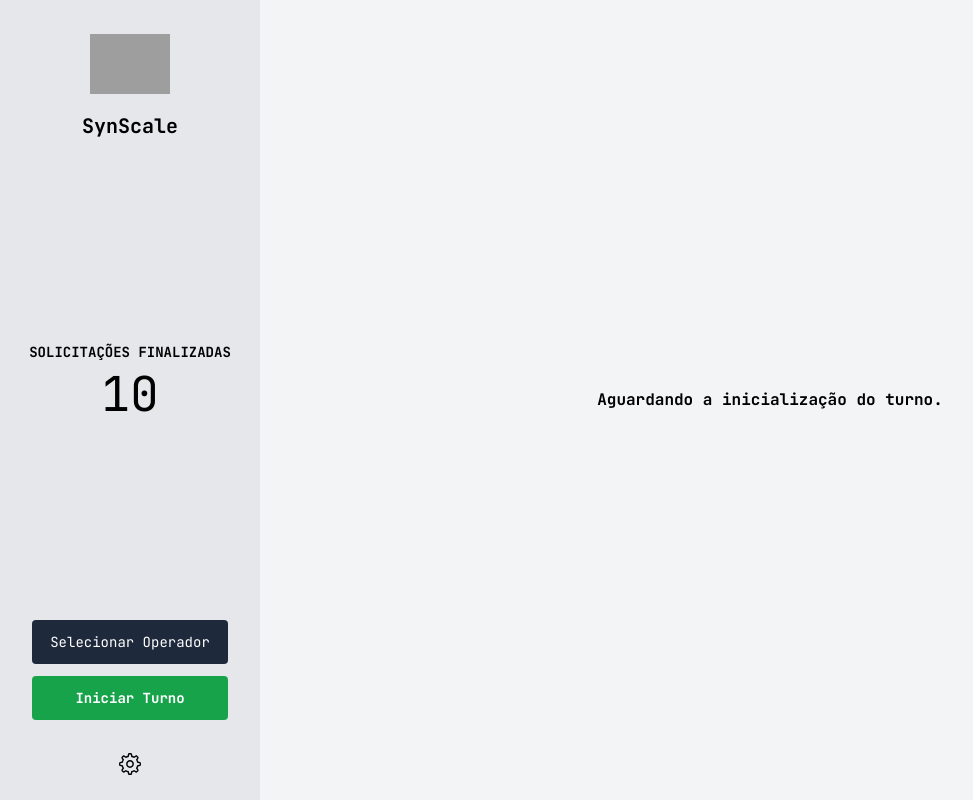
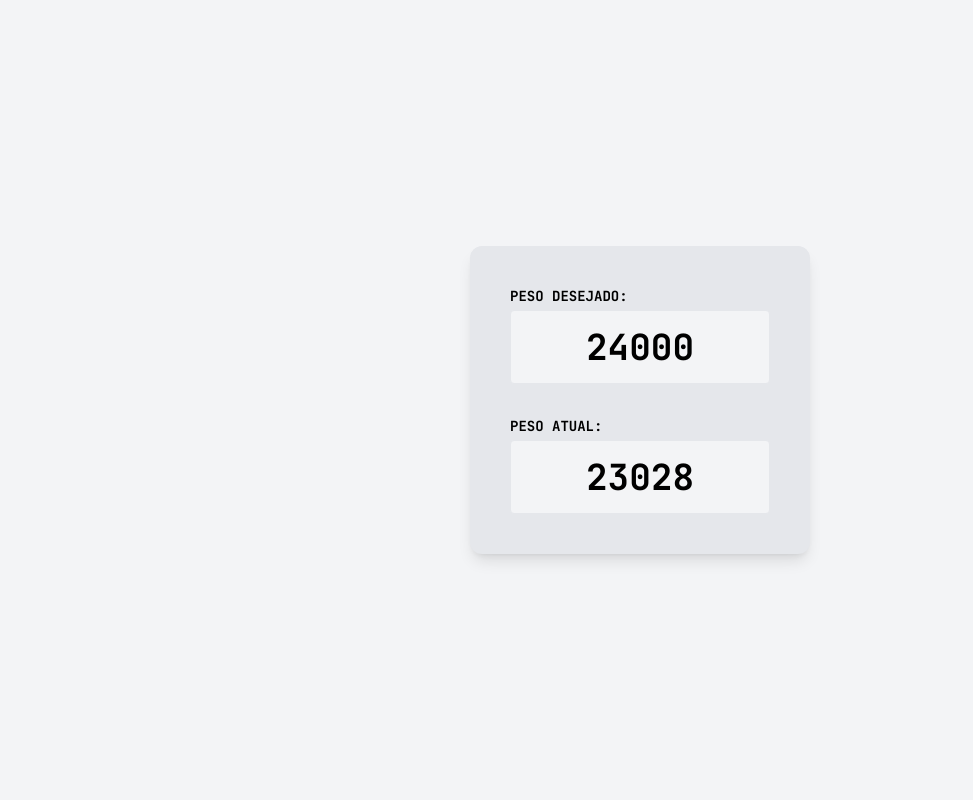
Before and after one commit to alissongoliveira/synscale-tablet, a React (Vite) app: page /acompanhar in a window 1280 px wide. Shown: the whole page, without its empty margins (0-973 px from the left). Built offline with nearby package versions, Linux system fonts and the light colour scheme; grey boxes are pictures that could not be loaded.

Commit message:
criação da pagina de acompanhar complemento e ajuste dos arquivos para receber o react-navigate

```diff
--- a/package.json
+++ b/package.json
@@ -12,7 +12,7 @@
     "lucide-react": "^0.511.0",
     "react": "^18.2.0",
     "react-dom": "^18.2.0",
-    "react-router-dom": "^6.22.3"
+    "react-router-dom": "^6.30.1"
   },
   "devDependencies": {
     "@vitejs/plugin-react": "^4.1.0",
--- a/src/App.jsx
+++ b/src/App.jsx
@@ -1,8 +1,15 @@
 import React from "react";
+import { Routes, Route } from "react-router-dom";
 import Home from "./pages/Home";
+import Acompanhar from "./pages/Acompanhar";
 
 function App() {
-  return <Home />;
+  return (
+    <Routes>
+      <Route path="/" element={<Home />} />
+      <Route path="/acompanhar" element={<Acompanhar />} />
+    </Routes>
+  );
 }
 
 export default App;
--- a/src/main.jsx
+++ b/src/main.jsx
@@ -1,7 +1,7 @@
 import React from "react";
 import ReactDOM from "react-dom/client";
 import { BrowserRouter } from "react-router-dom";
-import App from "./App";
+import App from "./App.jsx";
 import "./index.css";
 
 ReactDOM.createRoot(document.getElementById("root")).render(
--- /dev/null
+++ b/src/pages/Acompanhar.jsx
@@ -0,0 +1,61 @@
+import React, { useEffect, useState } from "react";
+import { useLocation, useNavigate } from "react-router-dom";
+
+export default function Acompanhar() {
+  const location = useLocation();
+  const navigate = useNavigate();
+  const { pesoDesejado = 24000 } = location.state || {};
+
+  const [pesoAtual, setPesoAtual] = useState(23000);
+  const [podeFinalizar, setPodeFinalizar] = useState(false);
+
+  // Simulação de leitura contínua da balança
+  useEffect(() => {
+    const interval = setInterval(() => {
+      setPesoAtual((prev) => {
+        const novoPeso = prev + Math.floor(Math.random() * 15); // incremento aleatório
+        if (novoPeso >= pesoDesejado) {
+          setPodeFinalizar(true);
+          clearInterval(interval);
+        }
+        return novoPeso;
+      });
+    }, 800);
+
+    return () => clearInterval(interval);
+  }, [pesoDesejado]);
+
+  const handleFinalizar = () => {
+    console.log("Solicitação finalizada!");
+    navigate("/");
+  };
+
+  return (
+    <div className="flex items-center justify-center h-screen bg-gray-100 font-mono text-black">
+      <div className="bg-gray-200 rounded-xl p-10 shadow-lg min-w-[340px] space-y-8">
+        <div>
+          <p className="text-sm font-semibold mb-1">PESO DESEJADO:</p>
+          <div className="border rounded p-4 text-center text-4xl font-bold bg-gray-100">
+            {pesoDesejado}
+          </div>
+        </div>
+
+        <div>
+          <p className="text-sm font-semibold mb-1">PESO ATUAL:</p>
+          <div className="border rounded p-4 text-center text-4xl font-bold bg-gray-100">
+            {pesoAtual}
+          </div>
+        </div>
+
+        {podeFinalizar && (
+          <button
+            onClick={handleFinalizar}
+            className="w-full mt-6 bg-green-600 text-white py-3 rounded font-bold text-sm"
+          >
+            Finalizar
+          </button>
+        )}
+      </div>
+    </div>
+  );
+}
--- a/src/pages/Home.jsx
+++ b/src/pages/Home.jsx
@@ -1,10 +1,13 @@
 import React, { useState } from "react";
 import { GearIcon } from "@radix-ui/react-icons";
+import { useNavigate } from "react-router-dom";
 import ModalOperador from "../components/ModalOperador";
 import ModalEditarDados from "../components/ModalEditarDados";
 import CardSolicitacao from "../components/CardSolicitacao";
 
 export default function Home() {
+  const navigate = useNavigate();
+
   const [finalizadas, setFinalizadas] = useState(10);
   const [mostrarModalOperador, setMostrarModalOperador] = useState(false);
   const [mostrarModalEditar, setMostrarModalEditar] = useState(false);
@@ -36,6 +39,7 @@ export default function Home() {
         liquido: "25.000 kg",
         bruto: "37.000 kg",
         data: "30/05/2025 10:30",
+        pesoDesejado: 24000,
       },
     },
     {
@@ -46,16 +50,7 @@ export default function Home() {
         liquido: "28.000 kg",
         bruto: "39.000 kg",
         data: "30/05/2025 10:35",
-      },
-    },
-    {
-      balanca: "02",
-      dados: {
-        placa: "JJK-5432",
-        tara: "10.000 kg",
-        liquido: "30.000 kg",
-        bruto: "40.000 kg",
-        data: "30/05/2025 10:40",
+        pesoDesejado: 24500,
       },
     },
   ];
@@ -149,7 +144,11 @@ export default function Home() {
                 key={i}
                 balanca={s.balanca}
                 dados={s.dados}
-                onAceitar={() => console.log("Aceito", s)}
+                onAceitar={() =>
+                  navigate("/acompanhar", {
+                    state: { pesoDesejado: s.dados.pesoDesejado },
+                  })
+                }
                 onRejeitar={() => console.log("Rejeitado", s)}
               />
             ))}
```
Also changed, not shown: 1 other file (tests, documents, lock files or other folders).
